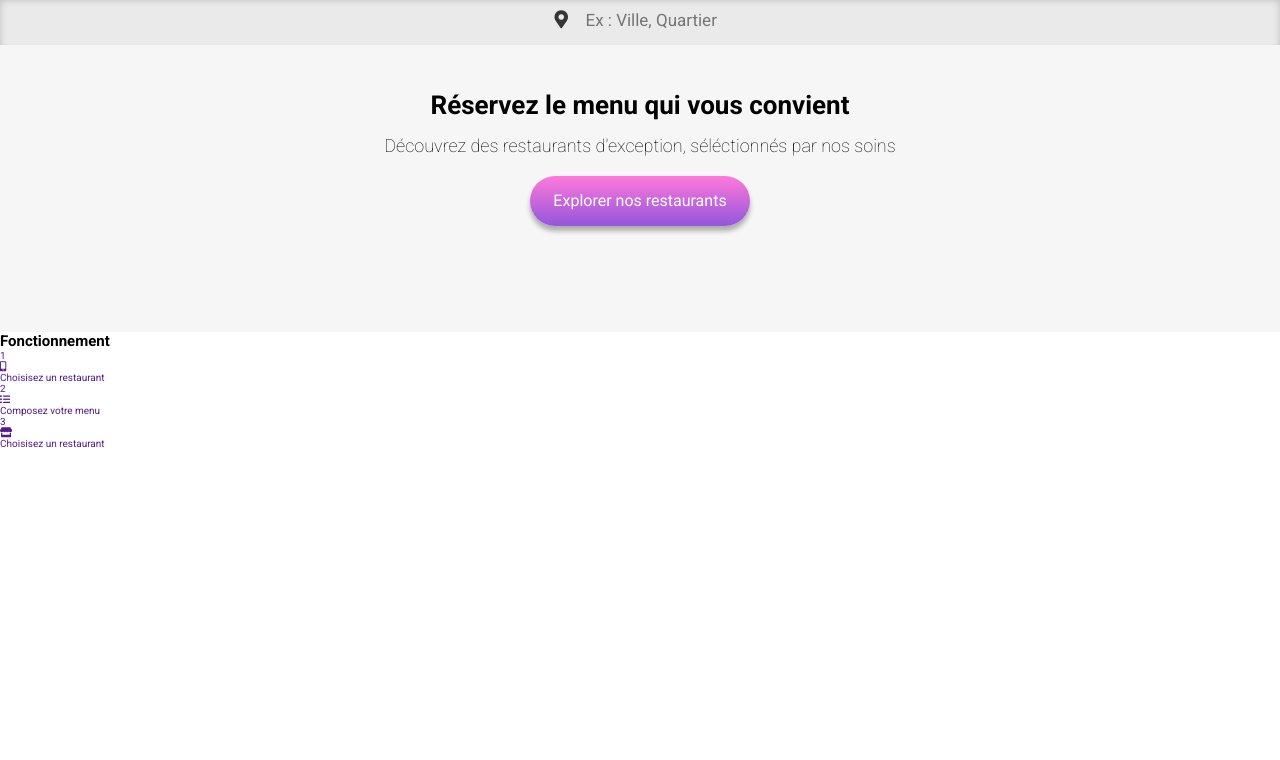
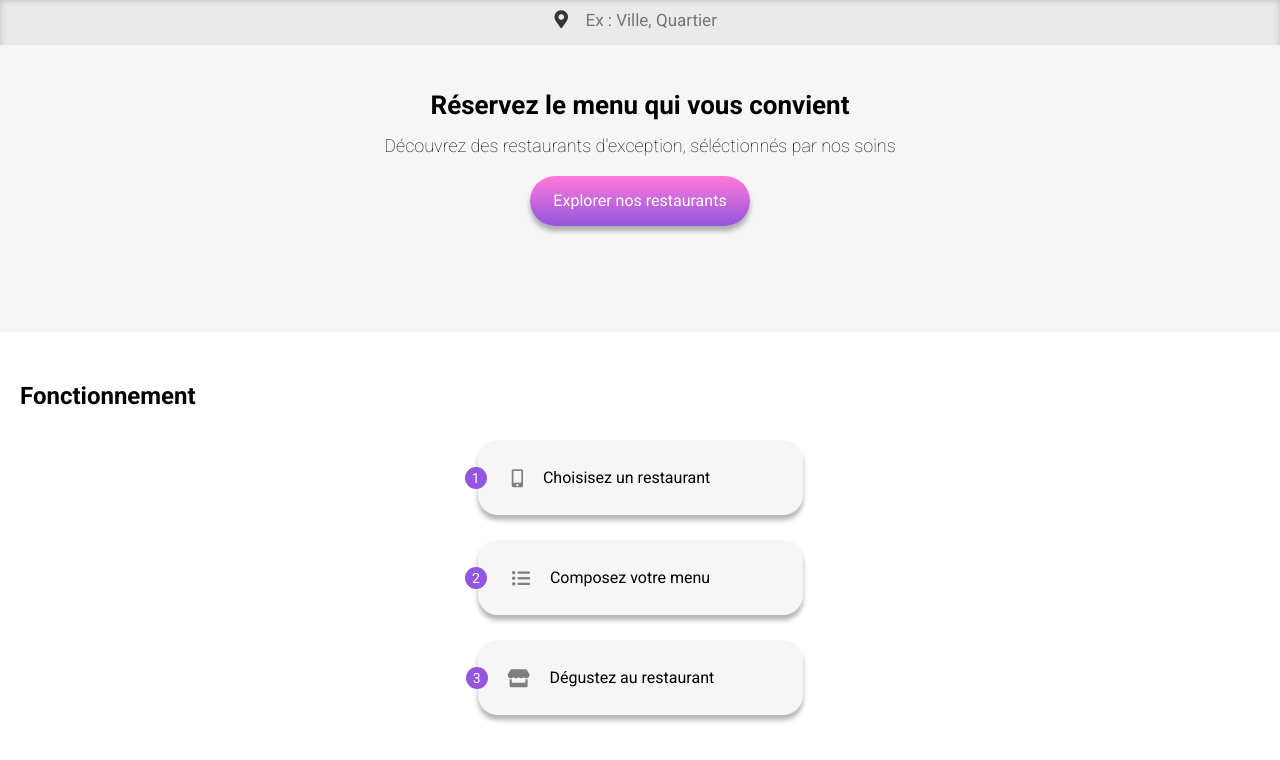
Before and after one commit to OliverTwist1234/OlivierHUBERT_3_12082021, a website: page index.html in a window 1280 px wide. Shown: the part 68-828 px from the top of the page. Before the commit the page ends 800 px from the top, so only its background shows below. Drawn offline with Linux system fonts and the light colour scheme; a web font is replaced by a local one.

Commit message:
Ajout section operation scss.

```diff
--- a/index.html
+++ b/index.html
@@ -158,31 +158,29 @@
       <section class="operation">
         <h2 class="operation__titre">Fonctionnement</h2>
         <nav class="operation__nav">
-          <div class="operation__btn operation__btn--1">
-            <a href="" class="operation__lien">
-              <p class="operation__number">1</p>
+          <a href="" class="operation__lien--1">
+            <div class="operation__btn operation__btn--1">
+              <p class="operation__number operation__number--1">1</p>
               <i class="operation__icon fas fa-mobile-alt"></i>
               <p class="operation__parag">Choisisez un restaurant</p>
-            </a>
-          </div>
-          <div class="operation__btn operation__btn--2">
-            <a href="" class="operation__lien">
-              <p class="operation__number">2</p>
+            </div>
+          </a>
+          <a href="" class="operation__lien--2">
+            <div class="operation__btn operation__btn--2">
+              <p class="operation__number operation__number--2">2</p>
               <i class="operation__icon fas fa-list-ul"></i>
               <p class="operation__parag">Composez votre menu</p>
-            </a>
-          </div>
-          <div class="operation__btn operation__btn--3">
-            <a href="" class="operation__lien">
-              <p class="operation__number">3</p>
+            </div>
+          </a>
+          <a href="" class="operation__lien">
+            <div class="operation__btn operation__btn--3">
+              <p class="operation__number operation__number--3">3</p>
               <i class="operation__icon fas fa-store"></i>
-              <p class="operation__parag">Choisisez un restaurant</p>
-            </a>
-          </div>
+              <p class="operation__parag">Dégustez au restaurant</p>
+            </div>
+          </a>
         </nav>
       </section>
-
-
     </main>
   </body>
 </html>
--- a/sass/base/_typography.scss
+++ b/sass/base/_typography.scss
@@ -8,3 +8,8 @@ h1{
     font-size: 2.6rem;
     font-weight: 600;
 }
+
+h2{
+    font-size: 2.4rem;
+    font-weight: 600;
+}
--- a/sass/components/_btn-exploration.scss
+++ b/sass/components/_btn-exploration.scss
@@ -0,0 +1,15 @@
+/**********************************Btn Exploration*********************************/
+
+.exploration__btn {
+    width: 22rem;
+    height: 5rem;
+    background-image: $colour-btn-exploration;
+    border-radius: 5rem;
+    text-align: center;
+    box-shadow: 0rem 0.5rem 0.5rem rgba(0, 0, 0, 0.3);
+    &--lien {
+      font-size: 1.6rem;
+      padding: 1.5rem;
+      color: #fff;
+    }
+  }
--- a/sass/components/_btn-operation.scss
+++ b/sass/components/_btn-operation.scss
@@ -0,0 +1,40 @@
+/***************************************Btn operation************************************/
+
+.operation {
+  &__btn {
+    width: 32.5rem;
+    height: 7.5rem;
+    background-color: $colour-btn-operation;
+    border-radius: 2rem;
+    margin-bottom: 2.5rem;
+    box-shadow: 0rem 0.5rem 0.5rem rgba(0, 0, 0, 0.3);
+    @include flex-center;
+  }
+  &__number {
+    width: 2.2rem;
+    height: 2.2rem;
+    background-color: $colour-primary;
+    color: $colourbg-primary;
+    text-align: center;
+    border-radius: 2.2rem;
+    margin: 1rem;
+    font-size: 1.4rem;
+    padding-top: 0.3rem;
+    transform: translateX(-5.5rem);
+    &--3 {
+      transform: translateX(-5rem);
+    }
+  }
+  &__icon {
+    font-size: 1.8rem;
+    margin: 1rem;
+    color: $colour-icon-operation;
+    transform: translateX(-5rem);
+  }
+  &__parag {
+    font-size: 1.6rem;
+    color: #000;
+    margin: 1rem;
+    transform: translateX(-5rem);
+  }
+}
--- a/sass/layouts/_exploration.scss
+++ b/sass/layouts/_exploration.scss
@@ -17,17 +17,4 @@
     font-weight: 200;
     margin-bottom: 2rem;
   }
-  &__btn {
-    width: 22rem;
-    height: 5rem;
-    background-image: $colour-btn-exploration;
-    border-radius: 5rem;
-    text-align: center;
-    box-shadow: 0rem 0.5rem 0.5rem rgba(0, 0, 0, 0.3);
-    &--lien {
-      font-size: 1.6rem;
-      padding: 1.5rem;
-      color: #fff;
-    }
-  }
 }
--- a/sass/layouts/_operation.scss
+++ b/sass/layouts/_operation.scss
@@ -0,0 +1,15 @@
+/***********************************Section Operation*************************************/
+
+.operation {
+  width: 100%;
+  height: 44rem;
+  padding: 5rem 2rem;
+  &__titre {
+    margin-bottom: 3rem;
+  }
+  &__nav {
+    display: flex;
+    align-items: center;
+    flex-direction: column;
+  }
+}
--- a/sass/utils/_variables.scss
+++ b/sass/utils/_variables.scss
@@ -19,6 +19,7 @@ $colourtxt-new: #008766;
 
 $colour-icon-operation: #7e7e7e;
 $colour-btn-exploration: linear-gradient(0deg, rgba(147,86,220,1) 0%, rgba(255,121,218,1) 100%);
+$colour-btn-operation: #f6f6f6;
 
 //*******************variables animation loader*********************//
 
```
Also changed, not shown: public/css/style.css, 1 other file.
